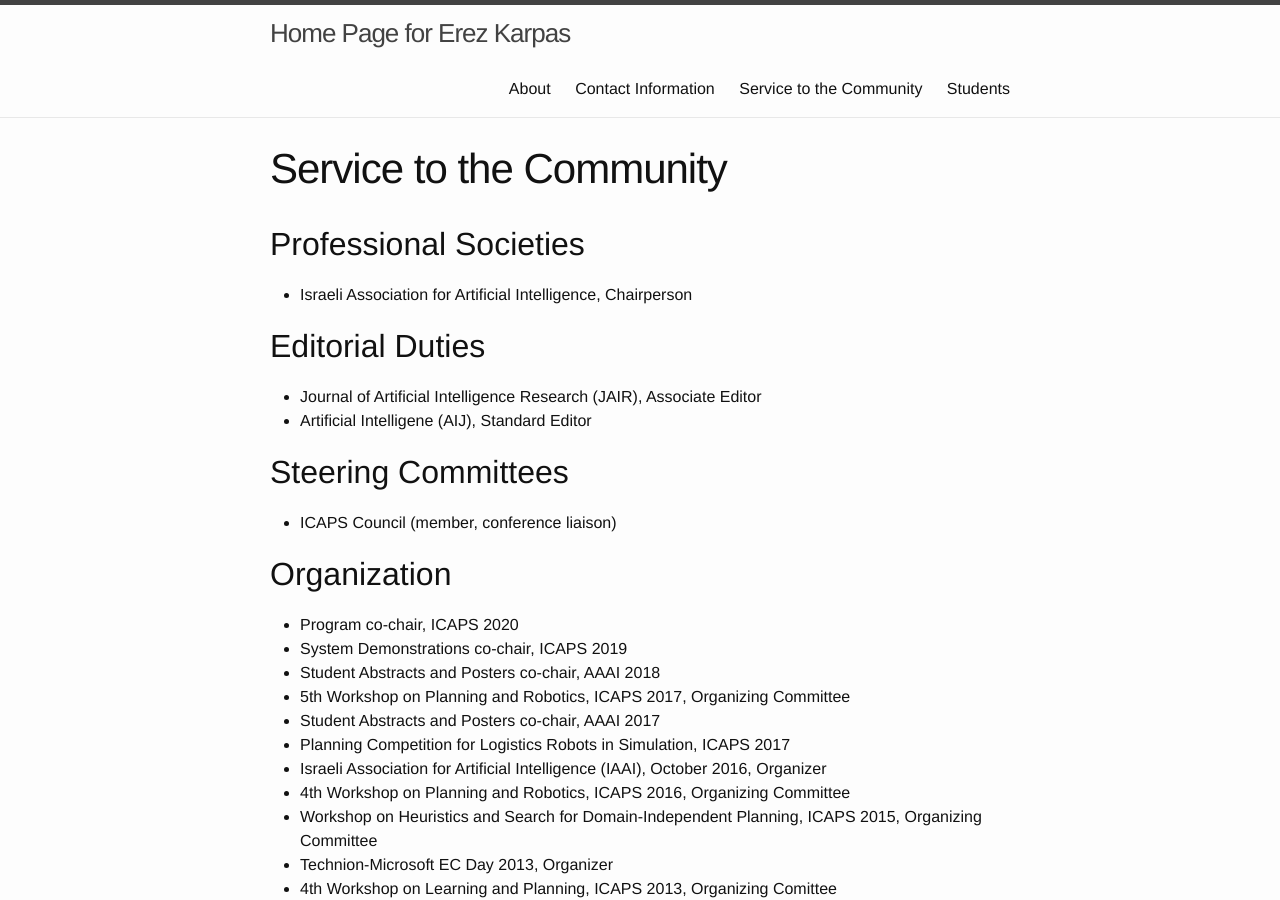
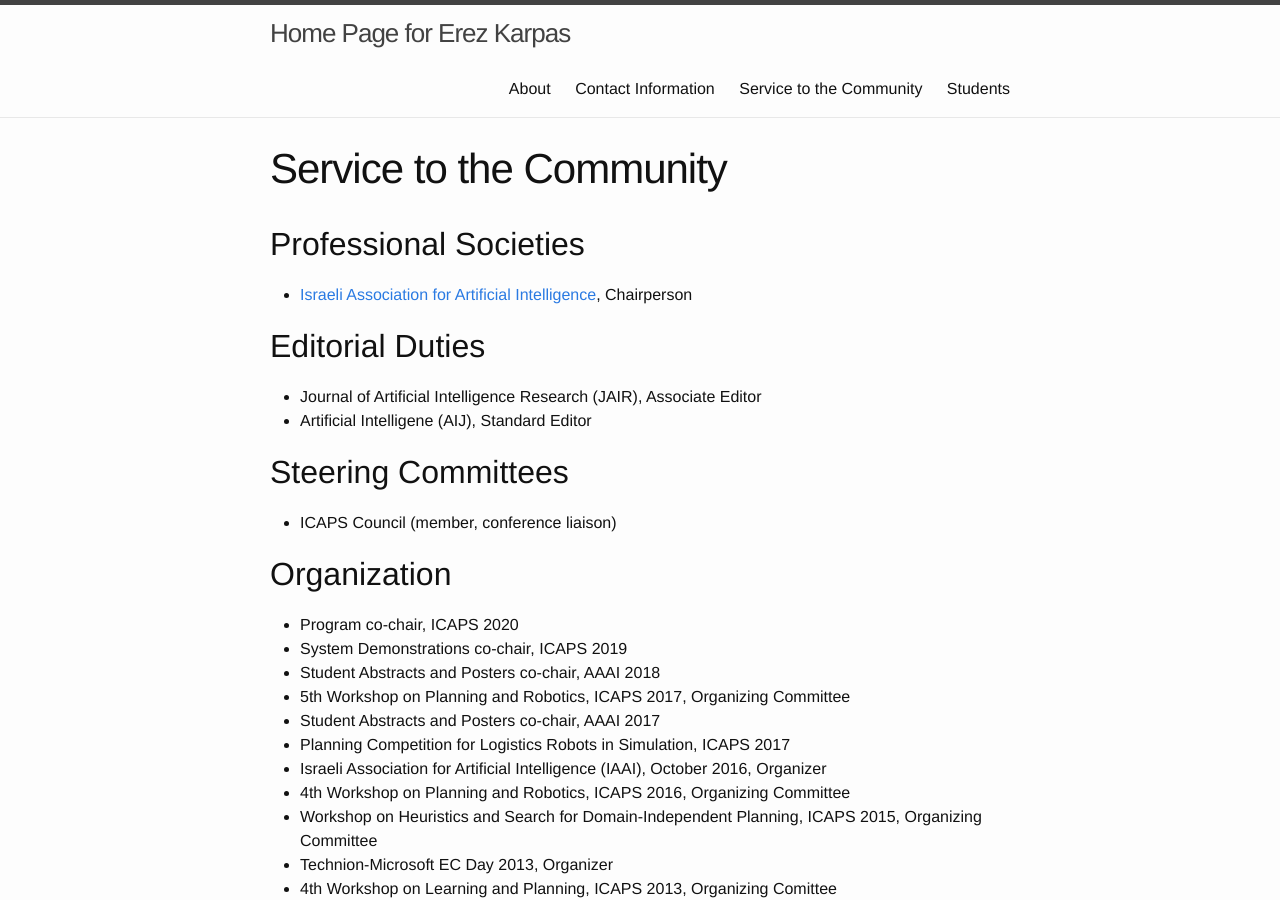
Before and after one commit to karpase/karpase.github.io, a Jekyll site: the page built from service.md, in a window 1280 px wide and 900 px high. Built offline with Jekyll 4.4.1, drawn with Linux system fonts in a browser that asks for light colours; part of the change alters nothing that is shown.

```diff
--- a/service.md
+++ b/service.md
@@ -5,7 +5,7 @@ permalink: /Service/
 ---
 
 ## Professional Societies
-* Israeli Association for Artificial Intelligence, Chairperson
+* [Israeli Association for Artificial Intelligence](https://www.iaai.org.il/), Chairperson
 
 ## Editorial Duties
 * Journal of Artificial Intelligence Research (JAIR), Associate Editor
```
